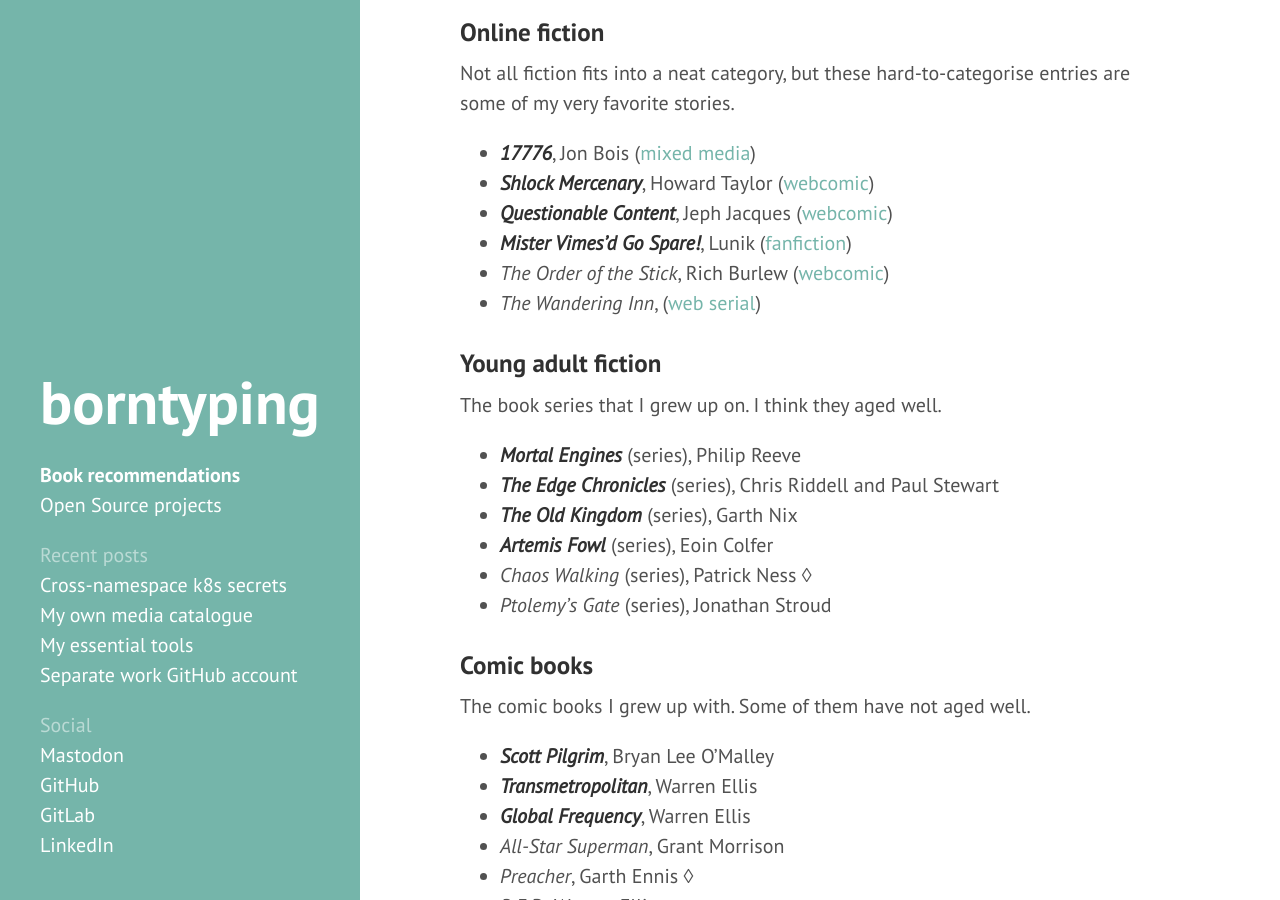
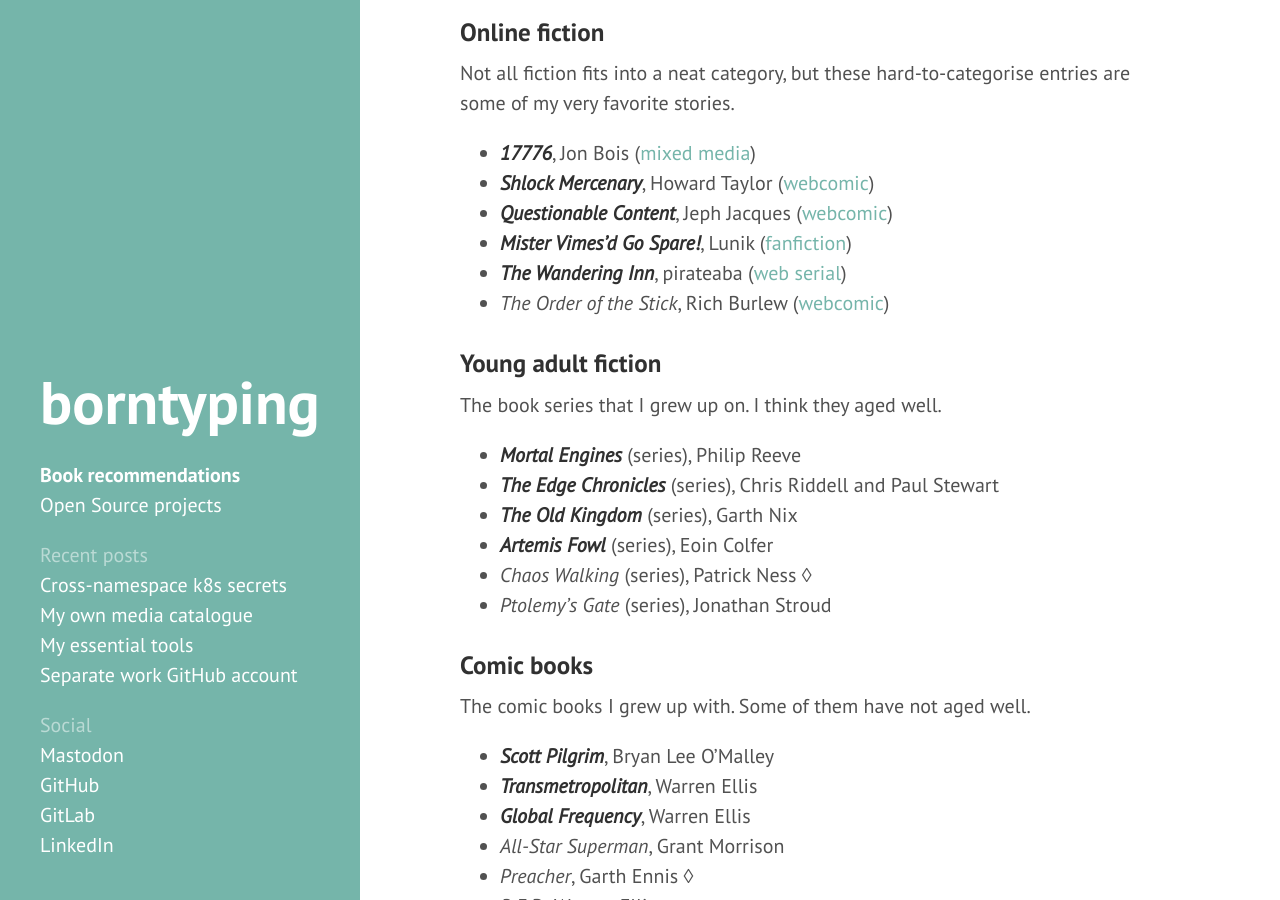
Before and after one commit to borntyping/borntyping.github.io, a Jekyll site: the page built from books.md, in a window 1280 px wide and 900 px high, scrolled down 1528 px. Built offline with Jekyll 4.4.1, drawn with Linux system fonts in a browser that asks for light colours.

Commit message:
Update books.md

```diff
--- a/books.md
+++ b/books.md
@@ -59,8 +59,8 @@
 - _**Shlock Mercenary**_, Howard Taylor ([webcomic][schlock mercenary])
 - _**Questionable Content**_, Jeph Jacques ([webcomic][questionable content])
 - _**Mister Vimes'd Go Spare!**_, Lunik ([fanfiction][mr vimes'd go spare])
+- _**The Wandering Inn**_, pirateaba ([web serial][the wandering inn])
 - _The Order of the Stick_, Rich Burlew ([webcomic][order of the stick])
-- _The Wandering Inn_, ([web serial][the wandering inn])
 
 ### Young adult fiction
 
```
